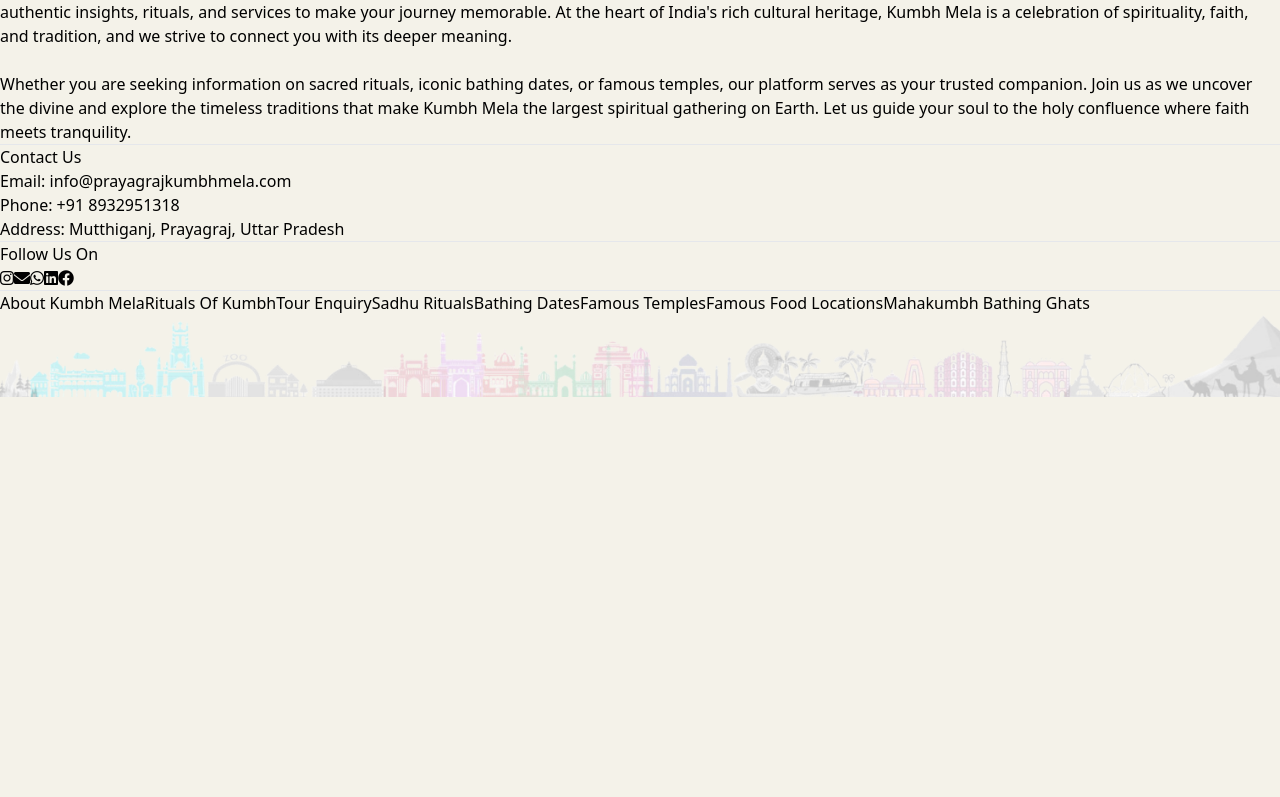
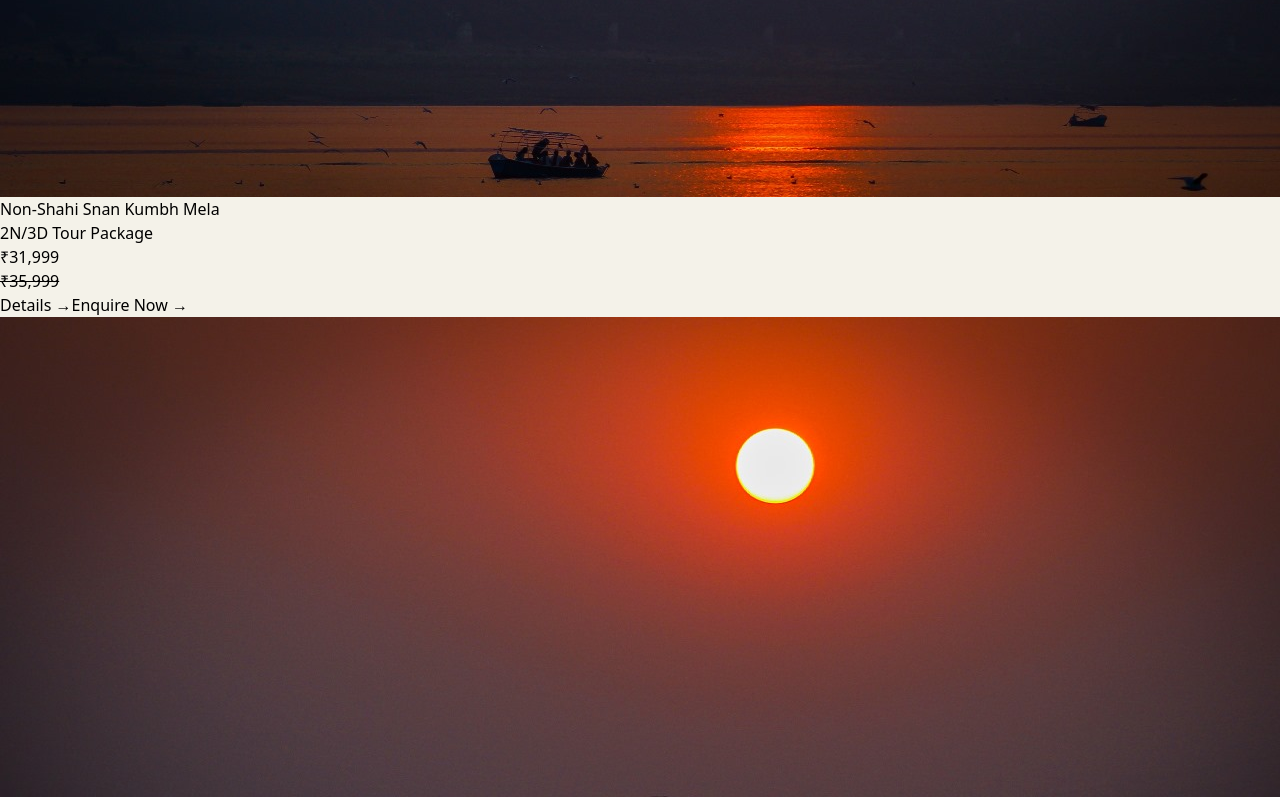
Before and after one commit to ANSH127/Kumbh, a React (Vite) app: page /packages in a window 1280 px wide. Shown: the part 2000-2797 px from the top of the page. Before the commit the page ends 2397 px from the top, so only its background shows below. Built offline with nearby package versions, Linux system fonts and the light colour scheme.

Commit message:
updating file

```diff
--- a/src/App.css
+++ b/src/App.css
@@ -71,7 +71,6 @@ body{
     width: 250px;
     height: fit-content;
     background-color: #F49330;
-    border-bottom-right-radius: 1.5rem;
     display: flex;
     flex-direction: column;
     justify-content: start;
--- a/src/pages/Packages.jsx
+++ b/src/pages/Packages.jsx
@@ -11,7 +11,7 @@ export default function Packages() {
       <Navbar />
       <div className="flex justify-center items-center mt-[10%] md:mt-[8%]  w-full">
         {/* Main Container */}
-        <div className="w-[90%] rounded-3xl shadow-lg overflow-hidden">
+        <div className=" w-full md:w-[90%] md:rounded-3xl shadow-lg overflow-hidden">
           {/* Top Section with Background Image and Overlay Text */}
           <div className="relative h-48 md:h-64">
             {/* Background Image (Replace with actual image) */}
@@ -61,7 +61,78 @@ export default function Packages() {
           {/* Card Template */}
 
           <div className="flex flex-col relative overflow-hidden">
-            <img src={Hero3} alt="" className="rounded-t-2xl " />
+            <img src={Hero3} alt="" className="rounded-t-2xl w-auto h-[140px] md:h-auto " />
+            <div className="bg-orange-400 rounded-b-2xl pb-4">
+              <div className="bg-[#F4F2E9] p-1 text-center -mt-8 mx-4 rounded-2xl shadow-lg z-10 relative font-serif">
+                <h3 className="text-xs md:text-base font-semibold">
+                  Non-Shahi Snan Kumbh Mela
+                </h3>
+                <p className="text-xs md:text-sm text-gray-600">2N/3D Tour Package</p>
+              </div>
+
+              <div className="text-center pb-3">
+
+              <p className=" text-xl md:text-3xl font-extrabold text-center h-5 text-black my-4">
+                ₹31,999
+              </p>
+              <del className="text-sm md:text-lg font-semibold text-black text-center">₹35,999</del>
+              </div>
+              <div className="flex justify-evenly gap-2">
+
+                  <button className="bg-white px-1 mx-2 text-xs py-1 md:text-base text-black font-semibold md:px-3 md:py-2 rounded-lg shadow hover:bg-gray-200 hover:shadow-md transition duration-300"
+
+                  >
+                    Details →
+                  </button>
+
+                  <button className="bg-white px-1 mx-2  text-xs py-1 md:text-base text-black font-semibold md:px-3 md:py-2 rounded-lg shadow hover:bg-gray-200 hover:shadow-md transition duration-300"
+
+                  onClick={() => navigate("/packages/1")}
+                  >
+                    Enquire Now →
+                  </button>
+
+              </div>
+            </div>
+          </div>
+
+          <div className="flex flex-col relative overflow-hidden">
+            <img src={Hero3} alt="" className="rounded-t-2xl w-auto h-[140px] md:h-auto " />
+            <div className="bg-orange-400 rounded-b-2xl pb-4">
+              <div className="bg-[#F4F2E9] p-1 text-center -mt-8 mx-4 rounded-2xl shadow-lg z-10 relative font-serif">
+                <h3 className="text-xs md:text-base font-semibold">
+                  Non-Shahi Snan Kumbh Mela
+                </h3>
+                <p className="text-xs md:text-sm text-gray-600">2N/3D Tour Package</p>
+              </div>
+
+              <div className="text-center pb-3">
+
+              <p className=" text-xl md:text-3xl font-extrabold text-center h-5 text-black my-4">
+                ₹31,999
+              </p>
+              <del className="text-sm md:text-lg font-semibold text-black text-center">₹35,999</del>
+              </div>
+              <div className="flex justify-evenly gap-2">
+
+                  <button className="bg-white px-1 mx-2 text-xs py-1 md:text-base text-black font-semibold md:px-3 md:py-2 rounded-lg shadow hover:bg-gray-200 hover:shadow-md transition duration-300"
+
+                  >
+                    Details →
+                  </button>
+
+                  <button className="bg-white px-1 mx-2  text-xs py-1 md:text-base text-black font-semibold md:px-3 md:py-2 rounded-lg shadow hover:bg-gray-200 hover:shadow-md transition duration-300"
+
+                  onClick={() => navigate("/packages/1")}
+                  >
+                    Enquire Now →
+                  </button>
+
+              </div>
+            </div>
+          </div>
+          <div className="flex flex-col relative overflow-hidden">
+            <img src={Hero3} alt="" className="rounded-t-2xl w-auto h-[140px] md:h-auto " />
             <div className="bg-orange-400 rounded-b-2xl pb-4">
               <div className="bg-[#F4F2E9] p-1 text-center -mt-8 mx-4 rounded-2xl shadow-lg z-10 relative font-serif">
                 <h3 className="text-xs md:text-base font-semibold">
```
